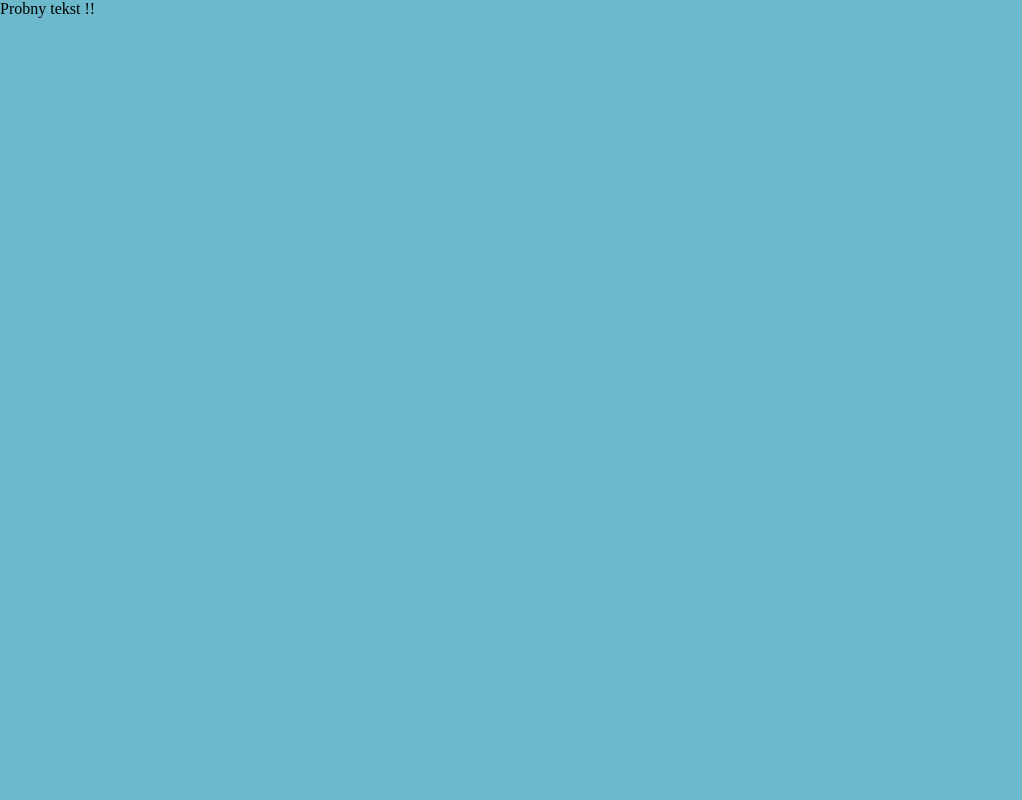
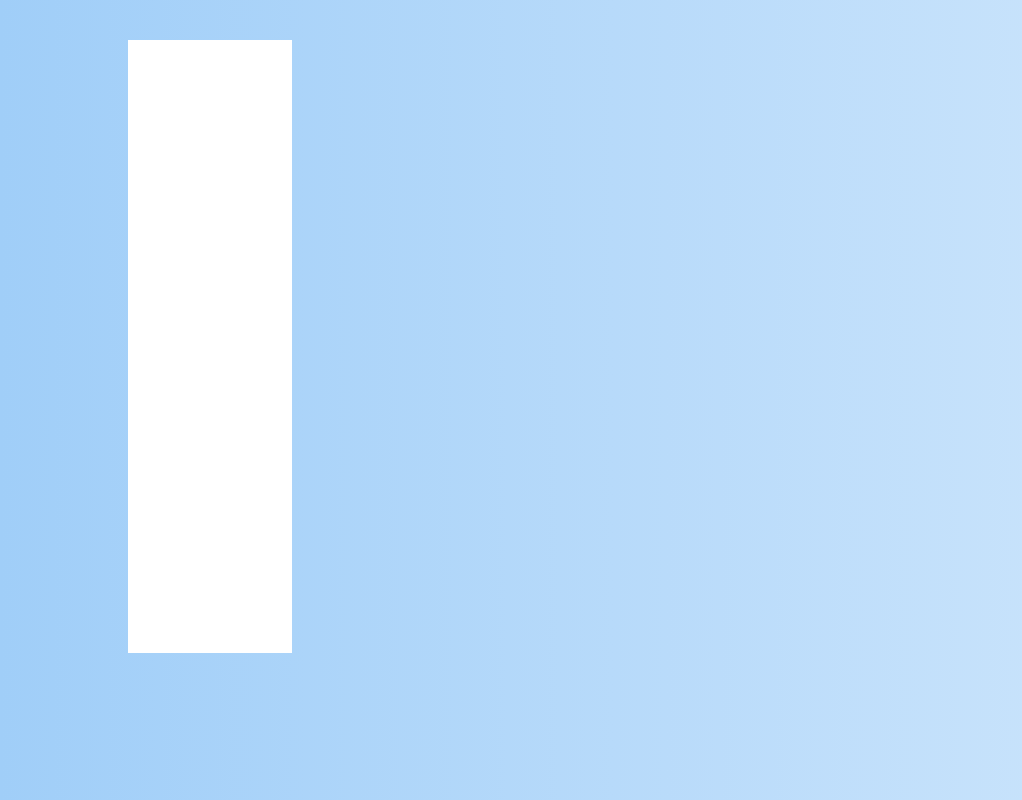
Before and after one commit to Desmord/SchematicGenerator, a website built with webpack: page Dev/Html/index.html in a window 1280 px wide. Shown: the whole page, without its empty margins (0-1022 px from the left). Built offline with nearby package versions, Linux system fonts and the light colour scheme.

Commit message:
Create html meta tags, container element

```diff
--- a/Dev/Html/index.html
+++ b/Dev/Html/index.html
@@ -1,11 +1,19 @@
 <!DOCTYPE html>
-<html lang="en">
+<html lang="pl">
 <head>
     <meta charset="UTF-8">
     <meta name="viewport" content="width=device-width, initial-scale=1.0">
-    <title>Document</title>
+    <meta http-equiv="X-UA-Compatible" content="ie=edge">
+    <meta author="Mikołaj Chojnacki">
+    <meta description="Program do tworzenia uproszczonych schematów">
+    <title>Generator schematów</title>
+    <link href="https://fonts.googleapis.com/css?family=PT+Sans:400,700&display=swap" rel="stylesheet">
 </head>
 <body>
-    Probny tekst !!
+    <div class="container">
+        <div class="tools-menu">
+            menu narzedzi
+        </div>
+    </div>
 </body>
 </html>
--- /dev/null
+++ b/Dev/Sass/Tools-Menu/__toolsMenu.scss
@@ -0,0 +1,4 @@
+.tools-menu{
+   grid-area: 'tools-menu';
+   background-color: #fff;
+}
--- a/Dev/Sass/main.scss
+++ b/Dev/Sass/main.scss
@@ -1,10 +1,99 @@
+$font:  'PT Sans', sans-serif;
+$font-color: rgb(255,255,255);
+$font-size: 20px;
+$back-ground-color: rgb(160, 206, 248);
+
+@mixin flex-box() {
+    display: flex;
+    justify-content: center;
+    align-items: center;
+}
+
+//-----------------------------------------------------------
+//-----------------------------------------------------------
+
 *{
     box-sizing: border-box;
     margin: 0;
     padding: 0;
+    line-height: 1;
 }
+
 body{
+    @include flex-box();
+
     width: 100vw;
     height: 100vh;
-    background-color: rgb(109, 185, 204);
+    overflow: hidden;
+    background:linear-gradient(to right,$back-ground-color,lighten($back-ground-color,10%));
+    font-family: $font;
+    font-size: $font-size;
+    color: $font-color;
 }
+
+.container{
+    width: 80%;
+    min-width: 800px;
+    max-width: 1400px;
+    height: 90%;
+    min-height: 500px;
+    max-height: 800px;
+    display: grid;
+    gap: 1.5em 1em;
+    grid-template-columns:1fr 4fr 1fr;
+    grid-template-rows: 8fr 1fr;
+    grid-template-areas:
+    "tools-menu convas canvas",
+    "properties-menu properties-menu save-inport-menu",
+}
+
+@import './Tools-Menu/_toolsMenu.scss'
+
+// @use './Tools-Menu/toolsMenu.scss';
+
+//---------------------------------------------
+// nav{
+//     wlasciwosc: cos;
+
+//     ul{
+//         wlasciwosc: cos;
+//     }
+
+//     ele1{
+//         wlasciwosc: cos;
+//     }
+// }
+
+
+//---------------------------------------------
+// nav{
+
+    // &:hover{
+
+    // }
+
+//     &__elemenr{
+//         wlasciwosc: cos;
+//     }
+
+// }
+
+
+//---------------------------------------------
+// import->  @use 'sciazka/plik'
+
+
+//---------------------------------------------
+// %kalasa{
+//     wlasciwosc: cos;
+    //     wlasciwosc: cos;
+    //     wlasciwosc: cos;
+// }
+
+// .element{
+//     @extend %klasa;
+//     wlasciwosc: cos;
+// }
+
+//---------------------------------------------
+// element[nazwa="nazwaAtrybutu"]{}
```
Also changed, not shown: Dev/Css/main.css, 1 other file.
